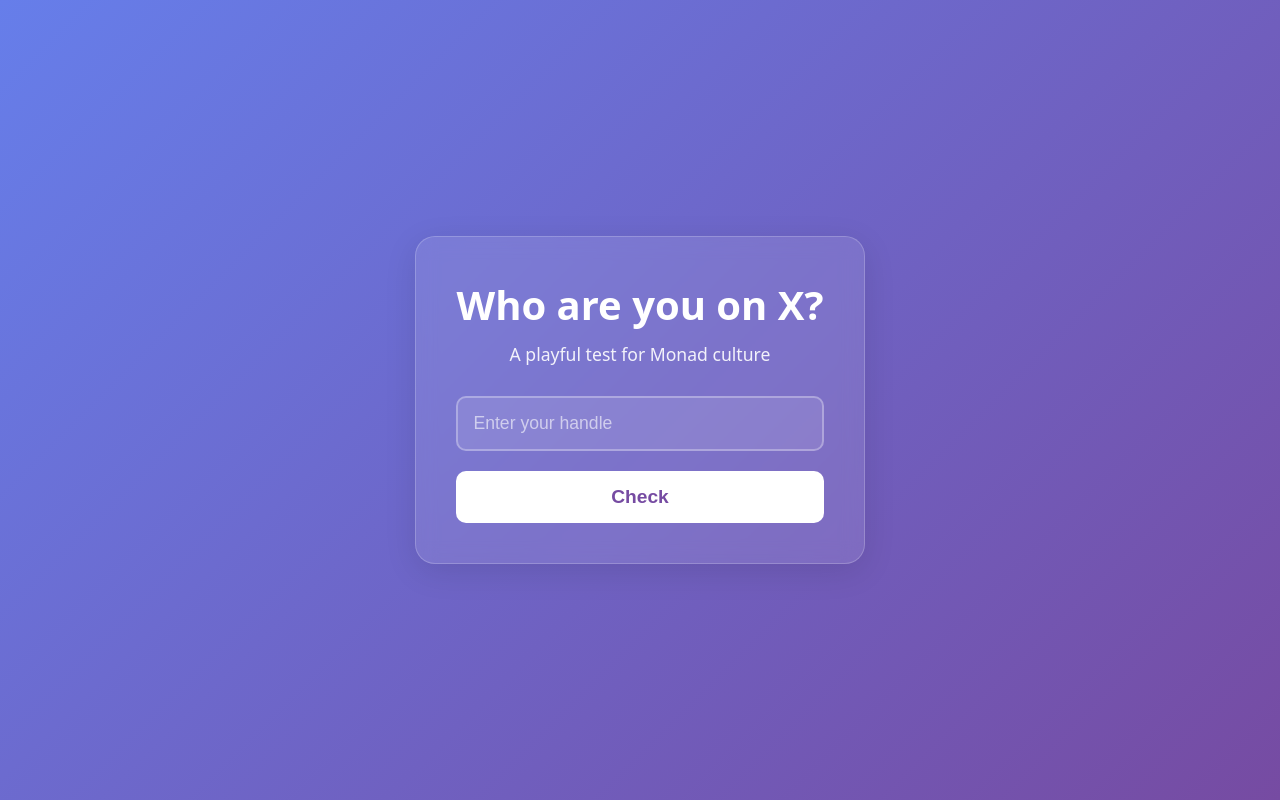
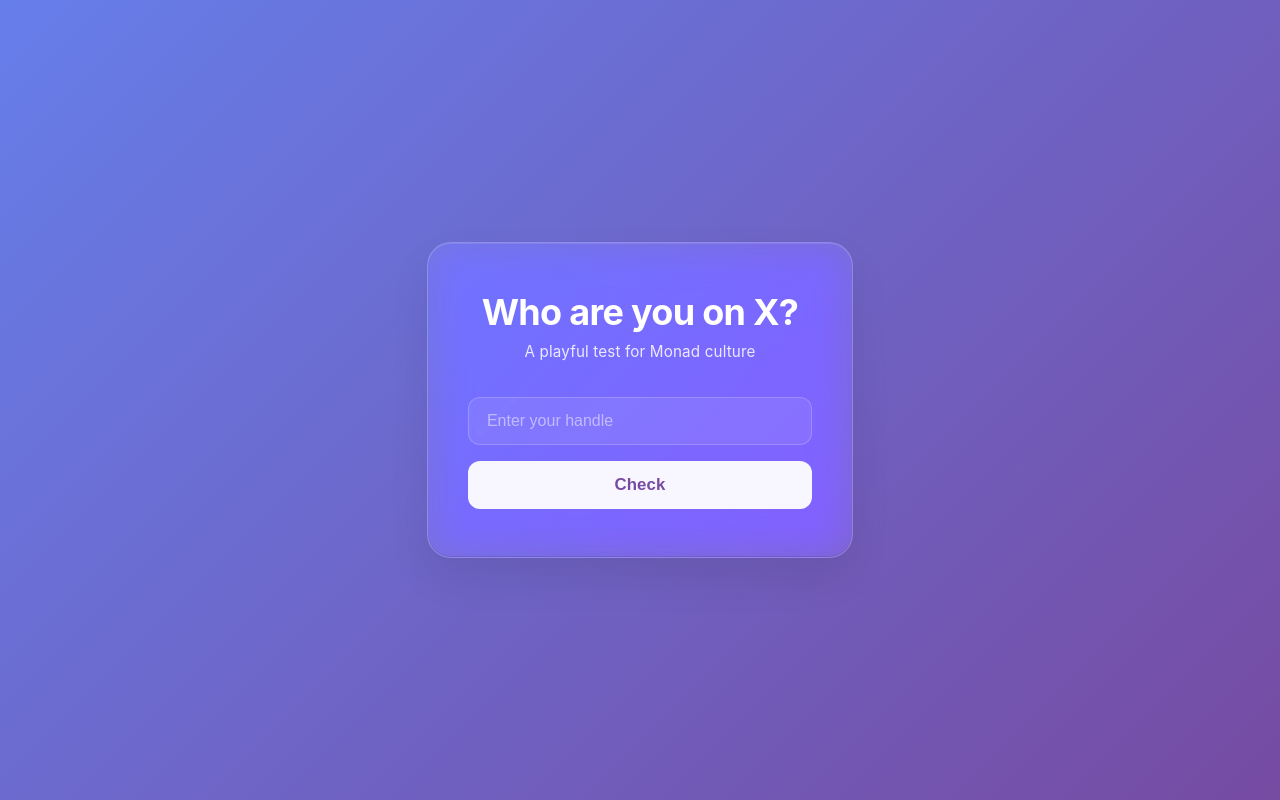
Before and after one commit to keizerh1/who-are-you-on-x, a Next.js app: page / in a window 1280 px wide. Built offline with nearby package versions, Linux system fonts and the light colour scheme.

Commit message:
Refine UI for premium professional appearance

```diff
--- a/app/globals.css
+++ b/app/globals.css
@@ -9,13 +9,15 @@
 }
 
 body {
-  font-family: system-ui, -apple-system, BlinkMacSystemFont, 'Segoe UI', Roboto, sans-serif;
+  font-family: -apple-system, BlinkMacSystemFont, 'SF Pro Display', 'Segoe UI', Roboto, 'Helvetica Neue', sans-serif;
   background: linear-gradient(135deg, #667eea 0%, #764ba2 100%);
   display: flex;
   align-items: center;
   justify-content: center;
   min-height: 100vh;
   color: white;
+  -webkit-font-smoothing: antialiased;
+  -moz-osx-font-smoothing: grayscale;
 }
 
 .container {
@@ -27,168 +29,282 @@
 }
 
 .card {
-  background: rgba(255, 255, 255, 0.1);
-  backdrop-filter: blur(10px);
-  -webkit-backdrop-filter: blur(10px);
-  border-radius: 20px;
-  padding: 40px;
-  max-width: 500px;
+  background: rgba(255, 255, 255, 0.08);
+  backdrop-filter: blur(20px) saturate(180%);
+  -webkit-backdrop-filter: blur(20px) saturate(180%);
+  border-radius: 24px;
+  padding: 48px 40px;
+  max-width: 480px;
   width: 100%;
-  box-shadow: 0 8px 32px rgba(0, 0, 0, 0.1);
-  border: 1px solid rgba(255, 255, 255, 0.2);
+  box-shadow:
+    0 20px 40px rgba(0, 0, 0, 0.08),
+    0 1px 0 rgba(255, 255, 255, 0.1) inset,
+    0 -1px 0 rgba(0, 0, 0, 0.1) inset;
+  border: 1px solid rgba(255, 255, 255, 0.18);
 }
 
 .title {
-  font-size: 2.5rem;
+  font-size: 2.25rem;
   text-align: center;
-  margin-bottom: 10px;
-  font-weight: bold;
+  margin-bottom: 8px;
+  font-weight: 700;
+  letter-spacing: -0.02em;
+  line-height: 1.2;
 }
 
 .subtitle {
-  font-size: 1.1rem;
+  font-size: 0.95rem;
   text-align: center;
-  margin-bottom: 30px;
-  opacity: 0.9;
-  font-weight: 300;
+  margin-bottom: 36px;
+  opacity: 0.85;
+  font-weight: 400;
+  letter-spacing: 0.01em;
 }
 
 .input {
   width: 100%;
-  padding: 15px;
-  font-size: 1.1rem;
-  border-radius: 10px;
-  border: 2px solid rgba(255, 255, 255, 0.3);
-  background: rgba(255, 255, 255, 0.1);
+  padding: 14px 18px;
+  font-size: 1rem;
+  border-radius: 12px;
+  border: 1.5px solid rgba(255, 255, 255, 0.2);
+  background: rgba(255, 255, 255, 0.08);
   color: white;
   outline: none;
-  margin-bottom: 20px;
+  margin-bottom: 16px;
+  transition: all 0.2s ease;
+  font-weight: 400;
 }
 
 .input::placeholder {
-  color: rgba(255, 255, 255, 0.6);
+  color: rgba(255, 255, 255, 0.5);
+  font-weight: 400;
+}
+
+.input:focus {
+  border-color: rgba(255, 255, 255, 0.4);
+  background: rgba(255, 255, 255, 0.12);
+  box-shadow: 0 0 0 4px rgba(255, 255, 255, 0.08);
 }
 
 .button-primary {
   width: 100%;
-  padding: 15px;
-  font-size: 1.2rem;
-  border-radius: 10px;
+  padding: 14px 24px;
+  font-size: 1.05rem;
+  border-radius: 12px;
   border: none;
-  background: white;
+  background: rgba(255, 255, 255, 0.95);
   color: #764ba2;
-  font-weight: bold;
+  font-weight: 600;
   cursor: pointer;
-  transition: all 0.3s ease;
+  transition: all 0.2s cubic-bezier(0.4, 0, 0.2, 1);
+  letter-spacing: 0.01em;
 }
 
 .button-primary:hover:not(:disabled) {
-  transform: translateY(-2px);
-  box-shadow: 0 4px 12px rgba(0, 0, 0, 0.2);
+  transform: translateY(-1px);
+  background: white;
+  box-shadow:
+    0 10px 25px rgba(0, 0, 0, 0.15),
+    0 4px 10px rgba(0, 0, 0, 0.1);
+}
+
+.button-primary:active:not(:disabled) {
+  transform: translateY(0);
 }
 
 .button-primary:disabled {
-  opacity: 0.7;
+  opacity: 0.6;
   cursor: not-allowed;
 }
 
 .result-container {
   text-align: center;
-  margin-top: 20px;
+  margin-top: 8px;
 }
 
 .profile-section {
-  margin-bottom: 20px;
+  margin-bottom: 24px;
   display: flex;
   justify-content: center;
   align-items: center;
 }
 
 .profile-pic {
-  width: 90px;
-  height: 90px;
+  width: 84px;
+  height: 84px;
   border-radius: 50%;
-  border: 3px solid rgba(255, 255, 255, 0.3);
-  box-shadow: 0 4px 12px rgba(0, 0, 0, 0.2);
+  border: 2.5px solid rgba(255, 255, 255, 0.25);
+  box-shadow:
+    0 8px 24px rgba(0, 0, 0, 0.12),
+    0 2px 8px rgba(0, 0, 0, 0.08);
   object-fit: cover;
 }
 
 .profile-placeholder {
-  width: 90px;
-  height: 90px;
+  width: 84px;
+  height: 84px;
   border-radius: 50%;
-  border: 3px solid rgba(255, 255, 255, 0.3);
+  border: 2.5px solid rgba(255, 255, 255, 0.25);
   display: flex;
   align-items: center;
   justify-content: center;
-  font-size: 2.5rem;
-  font-weight: bold;
+  font-size: 2.25rem;
+  font-weight: 600;
   text-transform: uppercase;
   color: white;
-  text-shadow: 0 2px 4px rgba(0, 0, 0, 0.1);
+  text-shadow: 0 2px 8px rgba(0, 0, 0, 0.1);
+  box-shadow:
+    0 8px 24px rgba(0, 0, 0, 0.12),
+    0 2px 8px rgba(0, 0, 0, 0.08);
 }
 
 .handle-text {
-  font-size: 1.1rem;
-  margin-bottom: 20px;
-  opacity: 0.85;
+  font-size: 1rem;
+  margin-bottom: 16px;
+  opacity: 0.75;
   font-weight: 500;
+  letter-spacing: 0.01em;
 }
 
 .role-title {
-  font-size: 1.8rem;
-  margin-bottom: 15px;
-  font-weight: bold;
+  font-size: 1.75rem;
+  margin-bottom: 12px;
+  font-weight: 700;
+  letter-spacing: -0.01em;
+  line-height: 1.2;
 }
 
 .role-line {
-  font-size: 1.2rem;
-  margin-bottom: 35px;
-  line-height: 1.5;
-  opacity: 0.95;
+  font-size: 1.05rem;
+  margin-bottom: 32px;
+  line-height: 1.4;
+  opacity: 0.9;
   font-style: italic;
+  font-weight: 400;
+  letter-spacing: 0.01em;
+  padding: 0 20px;
 }
 
 .button-group {
   display: flex;
-  gap: 15px;
+  gap: 12px;
+  margin-bottom: 12px;
 }
 
 .button-secondary {
   flex: 1;
-  padding: 12px;
-  font-size: 1rem;
-  border-radius: 25px;
-  border: 2px solid white;
-  background: transparent;
+  padding: 11px 20px;
+  font-size: 0.95rem;
+  border-radius: 12px;
+  border: 1.5px solid rgba(255, 255, 255, 0.3);
+  background: rgba(255, 255, 255, 0.05);
   color: white;
-  font-weight: bold;
+  font-weight: 500;
   cursor: pointer;
-  transition: all 0.3s ease;
+  transition: all 0.2s cubic-bezier(0.4, 0, 0.2, 1);
+  letter-spacing: 0.01em;
 }
 
 .button-secondary:hover {
-  background: white;
-  color: #764ba2;
+  background: rgba(255, 255, 255, 0.15);
+  border-color: rgba(255, 255, 255, 0.5);
+  transform: translateY(-1px);
+  box-shadow: 0 4px 12px rgba(0, 0, 0, 0.1);
+}
+
+.button-secondary:active {
+  transform: translateY(0);
 }
 
 .button-x {
   flex: 1;
-  padding: 12px;
-  font-size: 1rem;
-  border-radius: 25px;
+  padding: 11px 20px;
+  font-size: 0.95rem;
+  border-radius: 12px;
   border: none;
-  background: black;
+  background: #0f0f0f;
   color: white;
-  font-weight: bold;
+  font-weight: 500;
   cursor: pointer;
   display: flex;
   align-items: center;
   justify-content: center;
   gap: 8px;
-  transition: all 0.3s ease;
+  transition: all 0.2s cubic-bezier(0.4, 0, 0.2, 1);
+  letter-spacing: 0.01em;
 }
 
 .button-x:hover {
   background: #1a1a1a;
+  transform: translateY(-1px);
+  box-shadow: 0 4px 12px rgba(0, 0, 0, 0.2);
 }
+
+.button-x:active {
+  transform: translateY(0);
+}
+
+.button-screenshot {
+  width: 100%;
+  padding: 11px 20px;
+  font-size: 0.95rem;
+  border-radius: 12px;
+  border: 1.5px solid rgba(255, 255, 255, 0.25);
+  background: rgba(255, 255, 255, 0.03);
+  color: rgba(255, 255, 255, 0.9);
+  font-weight: 500;
+  cursor: pointer;
+  transition: all 0.2s cubic-bezier(0.4, 0, 0.2, 1);
+  display: flex;
+  align-items: center;
+  justify-content: center;
+  gap: 8px;
+  letter-spacing: 0.01em;
+}
+
+.button-screenshot:hover {
+  background: rgba(255, 255, 255, 0.08);
+  border-color: rgba(255, 255, 255, 0.35);
+  color: white;
+  transform: translateY(-1px);
+  box-shadow: 0 4px 12px rgba(0, 0, 0, 0.1);
+}
+
+.button-screenshot:active {
+  transform: translateY(0);
+}
+
+/* Loading animation */
+@keyframes pulse {
+  0%, 100% {
+    opacity: 1;
+  }
+  50% {
+    opacity: 0.5;
+  }
+}
+
+/* Smooth transitions for all interactive elements */
+button, input, .profile-pic, .profile-placeholder {
+  transition: all 0.2s cubic-bezier(0.4, 0, 0.2, 1);
+}
+
+/* Responsive adjustments */
+@media (max-width: 480px) {
+  .card {
+    padding: 36px 28px;
+  }
+
+  .title {
+    font-size: 2rem;
+  }
+
+  .role-title {
+    font-size: 1.5rem;
+  }
+
+  .role-line {
+    font-size: 1rem;
+    padding: 0 10px;
+  }
+}
--- a/app/page.tsx
+++ b/app/page.tsx
@@ -444,33 +444,8 @@
             <button
               onClick={downloadScreenshot}
               className="button-screenshot"
-              style={{
-                marginTop: '20px',
-                width: '100%',
-                padding: '12px',
-                fontSize: '1rem',
-                borderRadius: '25px',
-                border: '2px solid rgba(255, 255, 255, 0.5)',
-                background: 'rgba(255, 255, 255, 0.05)',
-                color: 'white',
-                fontWeight: '600',
-                cursor: 'pointer',
-                transition: 'all 0.3s ease',
-                display: 'flex',
-                alignItems: 'center',
-                justifyContent: 'center',
-                gap: '8px'
-              }}
-              onMouseEnter={(e) => {
-                e.currentTarget.style.background = 'rgba(255, 255, 255, 0.15)'
-                e.currentTarget.style.borderColor = 'rgba(255, 255, 255, 0.7)'
-              }}
-              onMouseLeave={(e) => {
-                e.currentTarget.style.background = 'rgba(255, 255, 255, 0.05)'
-                e.currentTarget.style.borderColor = 'rgba(255, 255, 255, 0.5)'
-              }}
             >
-              <svg width="20" height="20" viewBox="0 0 24 24" fill="none" stroke="currentColor" strokeWidth="2">
+              <svg width="18" height="18" viewBox="0 0 24 24" fill="none" stroke="currentColor" strokeWidth="2" strokeLinecap="round" strokeLinejoin="round">
                 <rect x="3" y="3" width="18" height="18" rx="2" ry="2"/>
                 <circle cx="8.5" cy="8.5" r="1.5"/>
                 <polyline points="21 15 16 10 5 21"/>
```
